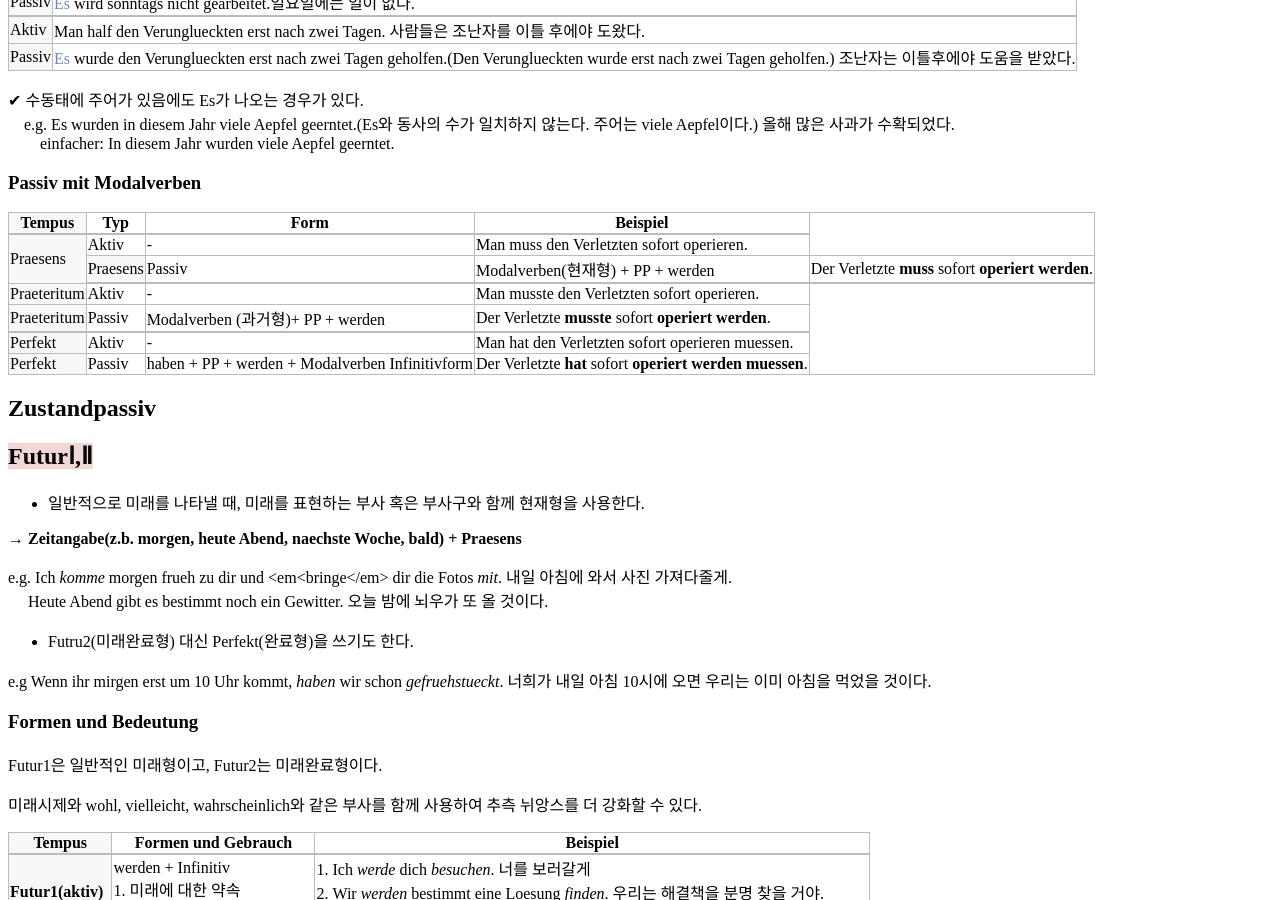
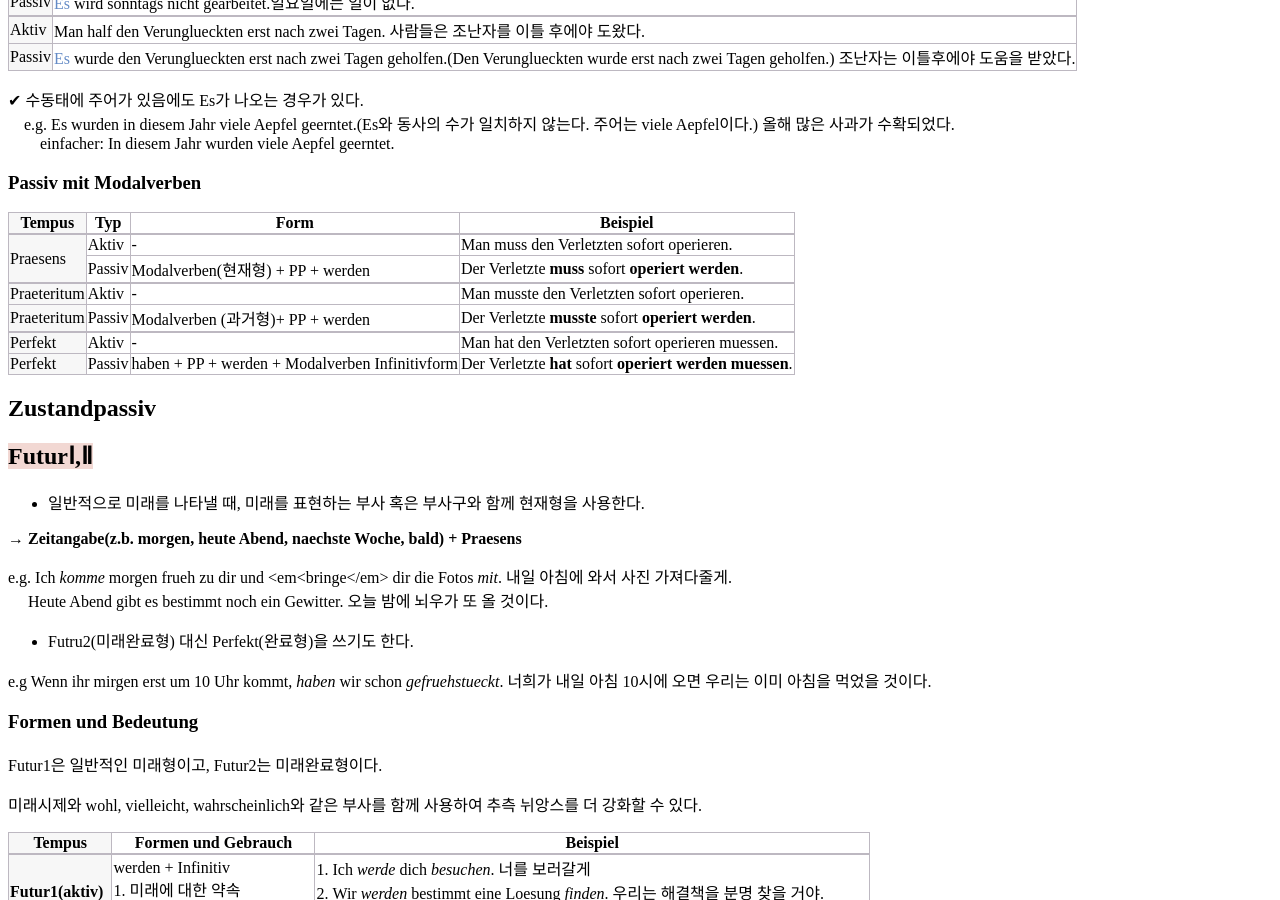
Before and after one commit to finddme/finddme.github.io, a Jekyll site: the page built from _posts/2021-01-24-DeutschGrammtik.md, in a window 1280 px wide and 900 px high, scrolled down 4998 px. Built offline with Jekyll 4.4.1, drawn with Linux system fonts in a browser that asks for light colours.

Commit message:
Update 2021-01-24-DeutschGrammtik.md

```diff
--- a/_posts/2021-01-24-DeutschGrammtik.md
+++ b/_posts/2021-01-24-DeutschGrammtik.md
@@ -382,8 +382,8 @@ Modalverben(화법조동사)는 행동의 태도를 나타내주는 동사라서
    <body>
      <table style="border-collapse:collapse">
        <tr><th class="line4" bgcolor="#F8F7F9">Tempus</th><th class="line2">Typ</th><th class="line2">Form</th><th class="line2">Beispiel</th></tr>
-       <tr><td class="line3" rowspan="2">Praesens</td><td class="line">Aktiv</td><td class="line">-</td><td class="line">Man muss den Verletzten sofort operieren.</td></tr>
-       <tr><td class="line4">Praesens</td><td class="line2">Passiv</td><td class="line2">Modalverben(현재형) + PP + werden</td><td class="line2">Der Verletzte <strong>muss</strong> sofort <strong>operiert werden</strong>.</td></tr>
+       <tr><td class="line4" rowspan="2">Praesens</td><td class="line">Aktiv</td><td class="line">-</td><td class="line">Man muss den Verletzten sofort operieren.</td></tr>
+       <tr><td class="line2">Passiv</td><td class="line2">Modalverben(현재형) + PP + werden</td><td class="line2">Der Verletzte <strong>muss</strong> sofort <strong>operiert werden</strong>.</td></tr>
        <tr><td class="line3">Praeteritum</td><td class="line">Aktiv</td><td class="line">-</td><td class="line">Man musste den Verletzten sofort operieren.</td></tr>
        <tr><td class="line4">Praeteritum</td><td class="line2">Passiv</td><td class="line2">Modalverben (과거형)+ PP + werden</td><td class="line2">Der Verletzte <strong>musste</strong> sofort <strong>operiert werden</strong>.</td></tr>
        <tr><td class="line3">Perfekt</td><td class="line">Aktiv</td><td class="line">-</td><td class="line">Man hat den Verletzten sofort operieren muessen.</td></tr>
```
